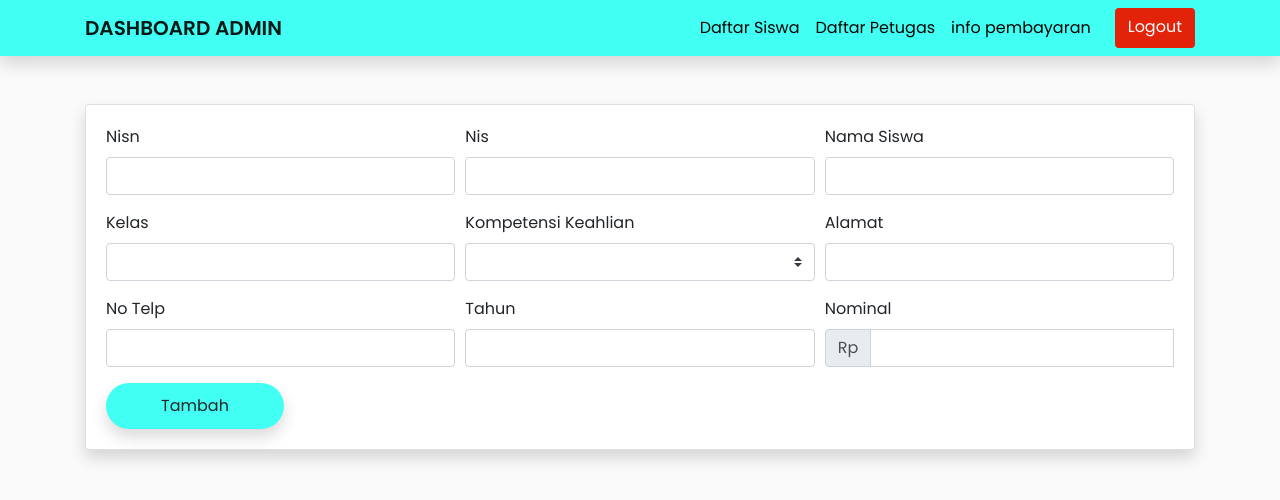
After one commit to murezz/Learn-Lsp, a PHP site: page /tambahSiswa.php in a window 1280 px wide. The commit adds this page. Shown: the top 500 px of the page. Run offline with PHP 8.4, Linux system fonts and the light colour scheme.

Commit message:
create file tambah siswa

```diff
--- /dev/null
+++ b/assets/style/_navbarAdmin.scss
@@ -0,0 +1,21 @@
+
+
+  nav{
+    background-color: $thirdColor;
+    .brand{
+      .navbar-brand{
+        font-weight: 600;
+      }
+      #navbarNavAltMarkup{
+        .navbar-nav{
+          .nav-item{
+            color: black;
+          }
+          .btn{
+            background-color:$redColor;
+            color: white;
+          }
+        }
+      }
+    }
+  }
--- /dev/null
+++ b/assets/style/_tambahSiswa.scss
@@ -0,0 +1,22 @@
+#tambahSiswa{
+  .custom-tambahSiswa{
+    .in-card{
+      .in-body{
+        form{
+          .form-row{
+            .col-md-4{
+              input{
+
+              }
+            }
+          }
+          .btn{
+            border-radius: 25px;
+            padding: 10px;
+            background-color: $thirdColor;
+          }
+        }
+      }
+    }
+  }
+}
--- a/assets/style/main.css
+++ b/assets/style/main.css
@@ -28,6 +28,10 @@ body {
 #login .form-layout .form-custom p {
   margin-bottom: 20px;
   color: #002652;
+}
+
+#login .form-layout .form-custom form input {
+  border-style: none;
 }
 
 #login .form-layout .form-custom form .btn-login {
@@ -73,4 +77,73 @@ body {
   margin-left: 20px;
   border-radius: 30px;
 }
+
+#dashboard-siswa .custom-dashboard .custom-form h2 {
+  font-weight: 600;
+}
+
+#dashboard-siswa .custom-dashboard .custom-form input {
+  border-style: none;
+}
+
+#dashboard-siswa .custom-dashboard .custom-form .btn {
+  background-color: #42fff3;
+  color: white;
+}
+
+#dashboard-siswa .custom-dashboard table tbody td .btn {
+  background-color: #42adff;
+  color: white;
+}
+
+nav {
+  background-color: #42fff3;
+}
+
+nav .brand .navbar-brand {
+  font-weight: 600;
+}
+
+nav .brand #navbarNavAltMarkup .navbar-nav .nav-item {
+  color: black;
+}
+
+nav .brand #navbarNavAltMarkup .navbar-nav .btn {
+  background-color: #e32309;
+  color: white;
+}
+
+#dashboard-admin .custom-dashboard .custom-form h2 {
+  font-weight: 600;
+}
+
+#dashboard-admin .custom-dashboard .custom-form input {
+  border-style: none;
+}
+
+#dashboard-admin .custom-dashboard .custom-form .btn {
+  background-color: #42fff3;
+  color: white;
+}
+
+#dashboard-admin .custom-dashboard table thead tr th a {
+  background-color: #42adff;
+  color: white;
+}
+
+#dashboard-admin .custom-dashboard table tbody td .edit {
+  border-color: #42adff;
+  color: #42adff;
+}
+
+#dashboard-admin .custom-dashboard table tbody td .hapus {
+  border-color: #e32309;
+  color: #e32309;
+}
+
+#tambahSiswa .custom-tambahSiswa .in-card .in-body form .btn {
+  border-radius: 25px;
+  padding: 10px;
+  background-color: #42fff3;
+}
 /*# sourceMappingURL=main.css.map */
--- a/assets/style/main.scss
+++ b/assets/style/main.scss
@@ -5,6 +5,7 @@
 $primaryColor: #42adff;
 $secondaryColor: #002652 ;
 $thirdColor: #42fff3;
+$redColor:#e32309;
 
 body{
   font-family: 'Poppins', sans-serif;
@@ -32,6 +33,9 @@ body{
         color: $secondaryColor;
       }
       form{
+          input{
+            border-style: none;
+          }
         .btn-login{
           background-color: $primaryColor;
           color: white;
@@ -91,3 +95,42 @@ body{
     }
   }
 }
+
+
+#dashboard-siswa{
+  .custom-dashboard{
+    .custom-form{
+      h2{
+        font-weight: 600;
+      }
+      input{
+        border-style: none;
+      }
+      .btn{
+          background-color: $thirdColor;
+          color: white;
+      }
+    }
+    table{
+      tbody{
+        td{
+          .btn{
+            background-color: $primaryColor;
+            color: white;
+          }
+        }
+      }
+    }
+  }
+}
+
+
+
+// css navbar admin
+@import'navbarAdmin';
+
+// css list siswa dari admin
+@import 'listsiswaAdmin';
+
+// css form tambah siswa
+@import 'tambahSiswa';
--- a/public/app.php
+++ b/public/app.php
@@ -1,3 +1,26 @@
 <?php
 
 $conn = mysqli_connect("localhost", "root", "", "spp");
+
+
+function tambah($data)
+{
+
+  global $conn;
+  // ambil data dari setiap element
+  $nisn = $data["nisn"];
+  $nis = $data["nis"];
+  $nama = $data["nama"];
+  $kelas = $data["nama_kelas"];
+  $jurusan = $data["kompetensi_keahlian"];
+  $alamat = $data["alamat"];
+  $no_telp = $data["no_telp"];
+  $tahun = $data["tahun"];
+  $nominal = $data["nominal"];
+
+  $query = "INSERT INTO siswa VALUES ('$nisn', '$nis', '$nama', '$alamat','$no_telp')";
+
+  mysqli_query($conn, $query);
+
+  return mysqli_affected_rows($conn);
+}
--- a/views/layouts/footer.php
+++ b/views/layouts/footer.php
@@ -1,3 +1,7 @@
+<script src="https://code.jquery.com/jquery-3.4.1.slim.min.js" integrity="sha384-J6qa4849blE2+poT4WnyKhv5vZF5SrPo0iEjwBvKU7imGFAV0wwj1yYfoRSJoZ+n" crossorigin="anonymous"></script>
+<script src="https://cdn.jsdelivr.net/npm/popper.js@1.16.0/dist/umd/popper.min.js" integrity="sha384-Q6E9RHvbIyZFJoft+2mJbHaEWldlvI9IOYy5n3zV9zzTtmI3UksdQRVvoxMfooAo" crossorigin="anonymous"></script>
+<script src="https://stackpath.bootstrapcdn.com/bootstrap/4.4.1/js/bootstrap.min.js" integrity="sha384-wfSDF2E50Y2D1uUdj0O3uMBJnjuUD4Ih7YwaYd1iqfktj0Uod8GCExl3Og8ifwB6" crossorigin="anonymous"></script>
+
 </body>
 
 </html>
--- /dev/null
+++ b/views/layouts/navbarAdmin.php
@@ -0,0 +1,16 @@
+<nav class="navbar navbar-expand-lg navbar-light shadow">
+  <div class="container brand">
+    <a class="navbar-brand text-uppercase" href="#">dashboard admin</a>
+    <button class="navbar-toggler" type="button" data-toggle="collapse" data-target="#navbarNavAltMarkup" aria-controls="navbarNavAltMarkup" aria-expanded="false" aria-label="Toggle navigation">
+      <span class="navbar-toggler-icon"></span>
+    </button>
+    <div class="collapse navbar-collapse justify-content-end" id="navbarNavAltMarkup">
+      <div class="navbar-nav">
+        <a class="nav-item nav-link" href="#">Daftar Siswa</span></a>
+        <a class="nav-item nav-link" href="#">Daftar Petugas</a>
+        <a class="nav-item nav-link" href="#">info pembayaran</a>
+        <a class="btn ml-3" href="#">Logout</a>
+      </div>
+    </div>
+  </div>
+</nav>
--- /dev/null
+++ b/views/petugas/tambahSiswa.php
@@ -0,0 +1,126 @@
+<?php
+
+$title = 'Tambah Data Siswa';
+
+require '../../public/app.php';
+
+require '../layouts/header.php';
+
+require '../layouts/navbarAdmin.php';
+
+
+if (isset($_POST["submit"])) {
+
+  if (tambah($_POST) > 0) {
+    echo "
+      <script>
+      alert('Data Berhasil di tambahkan');
+      document.location.href = 'dashboard.php';
+      </script>
+    ";
+  } else {
+    echo mysqli_error($conn);
+    // echo "
+    //   <script>
+    //   alert('Data Gagal di tambahkan');
+    //   document.location.href = 'login.php';
+    //   </script>
+    // ";
+  }
+}
+
+?>
+
+<section id="tambahSiswa">
+  <div class="container py-5 custom-tambahSiswa">
+    <div class="card shadow in-card">
+      <div class="card-body in-body">
+        <form class="needs-validation" action="" method="post" novalidate>
+          <div class="form-row custom-form">
+            <div class="col-md-4 mb-3">
+              <label for="nisn">Nisn</label>
+              <input type="number" class="form-control" id="nisn" name="nisn" required>
+              <div class="valid-feedback">
+                Looks good!
+              </div>
+            </div>
+            <div class="col-md-4 mb-3">
+              <label for="nis">Nis</label>
+              <input type="text" class="form-control" id="nis" name="nis" required>
+              <div class="valid-feedback">
+                Looks good!
+              </div>
+            </div>
+            <div class="col-md-4 mb-3">
+              <label for="nama">Nama Siswa</label>
+              <input type="text" class="form-control" id="nama" name="nama" aria-describedby="inputGroupPrepend" required>
+              <div class="invalid-feedback">
+                Please choose a username.
+              </div>
+            </div>
+          </div>
+          <div class="form-row">
+            <div class="col-md-4 mb-3">
+              <label for="kelas">Kelas</label>
+              <input type="text" class="form-control" id="kelas" name="nama_kelas" required>
+              <div class="invalid-feedback">
+                Please provide a valid city.
+              </div>
+            </div>
+            <div class="col-md-4 mb-3">
+              <label for="jurusan">Kompetensi Keahlian</label>
+              <select class="custom-select form-control" id="jurusan" name="kompetensi_keahlian" required>
+                <option selected disabled value=""></option>
+                <option>Rekayasa Perangkat Lunak</option>
+                <option>Akuntansi</option>
+                <option>Perkantoran</option>
+                <option>Pemasaran</option>
+              </select>
+              <div class="invalid-feedback">
+                Please select a valid state.
+              </div>
+            </div>
+            <div class="col-md-4 mb-3">
+              <label for="alamat">Alamat</label>
+              <input type="text" class="form-control" id="alamat" name="alamat" required>
+              <div class="invalid-feedback">
+                Please provide a valid zip.
+              </div>
+            </div>
+          </div>
+          <div class="form-row">
+            <div class="col-md-4 mb-3">
+              <label for="no_telp">No Telp</label>
+              <input type="number" class="form-control" id="notelp" name="no_telp" required>
+              <div class="invalid-feedback">
+                Please provide a valid city.
+              </div>
+            </div>
+            <div class="col-md-4 mb-3">
+              <label for="tahun">Tahun</label>
+              <input type="number" class="form-control" id="tahun" name="tahun" required>
+              <div class="invalid-feedback">
+                Please select a valid state.
+              </div>
+            </div>
+            <div class="col-md-4 mb-3">
+              <label for="nominal">Nominal</label>
+              <div class="input-group">
+                <div class="input-group-prepend">
+                  <span class="input-group-text" id="inputGroupPrepend">Rp</span>
+                </div>
+                <input type="text" class="form-control" id="nominal" name="nominal" required>
+                <div class="invalid-feedback">
+                  Please provide a valid zip.
+                </div>
+              </div>
+            </div>
+          </div>
+          <button class="btn col-2 shadow" type="submit" name="submit">Tambah</button>
+        </form>
+      </div>
+    </div>
+  </div>
+</section>
+
+<?php require '../layouts/footer.php'; ?>
```
Also changed, not shown: assets/style/_listsiswaAdmin.scss (added, +40 -0 lines), spp.sql (added, +219 -0 lines), views/petugas/admin.php (+50 -2 lines), views/siswa/dashboard.php (+9 -3 lines), views/siswa/login.php (+9 -4 lines), 1 other file.
